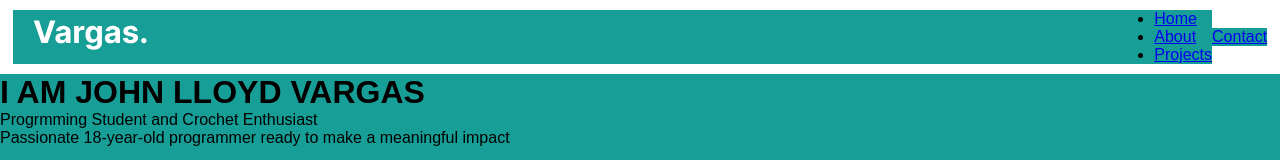
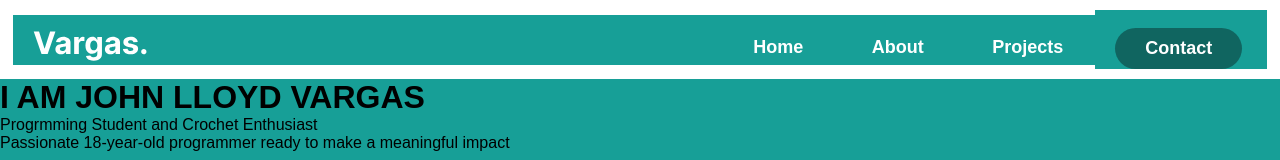
Before and after one commit to GeneralCore2000/Portfolio, a plain HTML site: page index.html in a window 1280 px wide. Shown: the top 160 px of the page. Drawn offline with Linux system fonts and the light colour scheme.

```diff
--- a/index.html
+++ b/index.html
@@ -12,16 +12,20 @@
     <body>
         <header>
             <nav>
+                <span>
                     <div>
-                    <img class="logo pic" src="pictures/Vargas..svg" alt="Vargas.">
+                        <img class="logo-pic" src="pictures/Vargas..svg" alt="Vargas.">
                     </div>
-                <ul class="navs_link">
+                </span>
+                <span>
+                    <ul class="nav_links">
                         <li><a href="#">Home</a></li>
                         <li><a href="#">About</a></li>
                         <li><a href="#">Projects</a></li>
                     </ul>
+                </span>
             </nav>
-            <a class ="button" href="#">Contact</a>
+            <a class ="button" href="#"><button>Contact</button></a>
         </header>
             <div class="container">
                 <div class="text">
```
Lines whose indentation alone changed are shown as unchanged.
